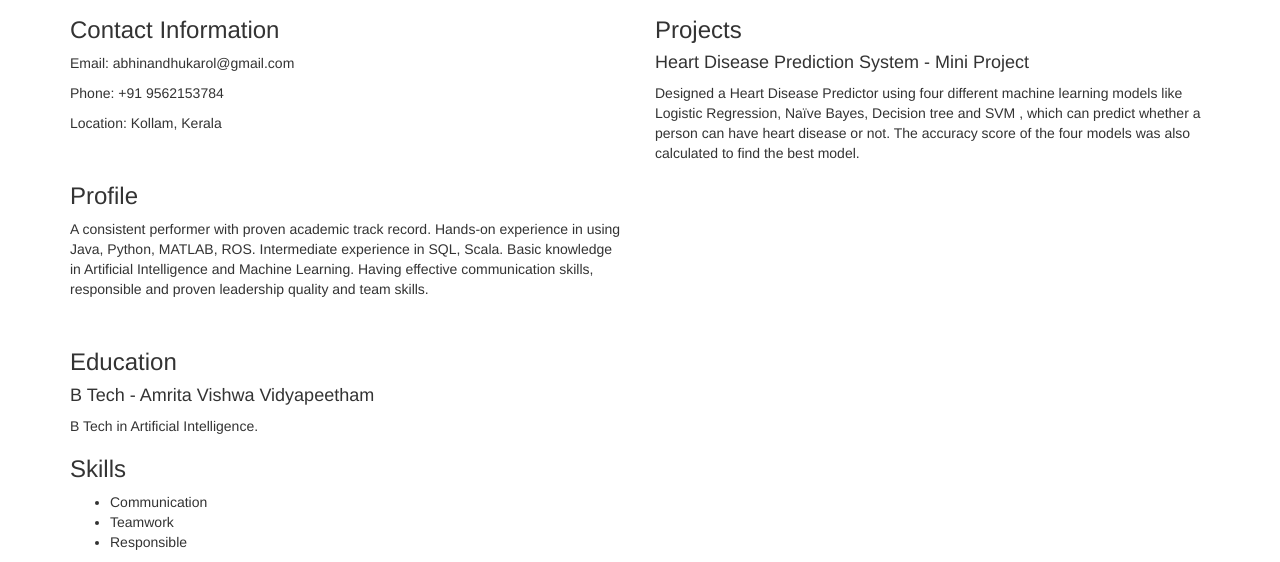
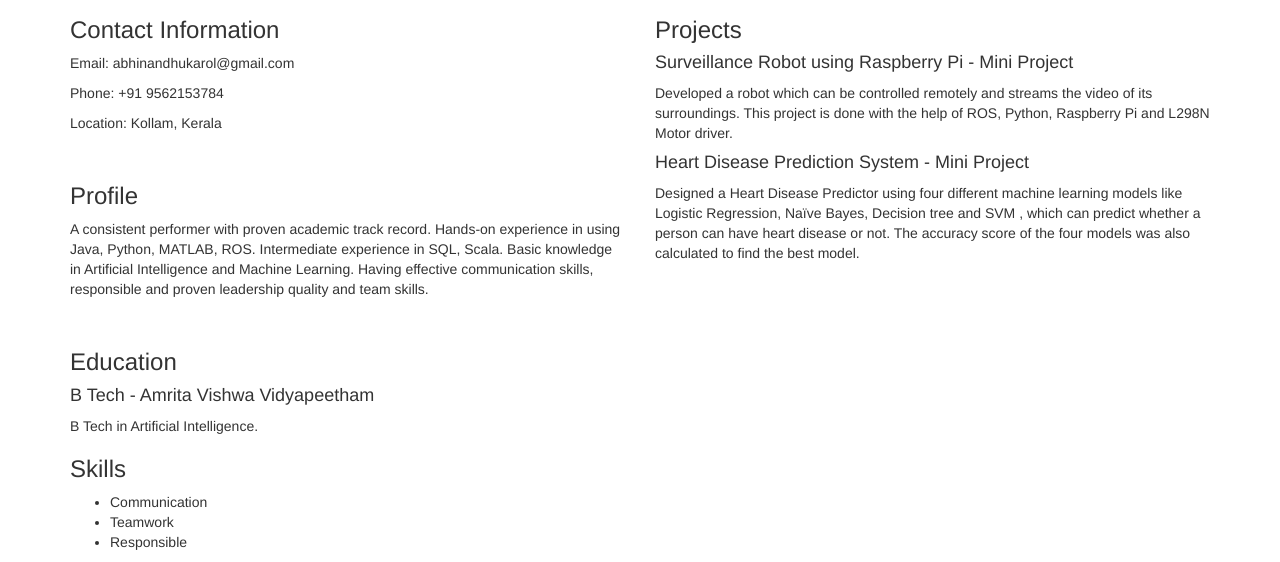
Before and after one commit to abhinandhuabhi/abhinandhuabhi.github.io, a plain HTML site: page index.html in a window 1280 px wide. Shown: the part 323-885 px from the top of the page. Drawn offline with nearby package versions, Linux system fonts and the light colour scheme.

Commit message:
Update index.html

```diff
--- a/index.html
+++ b/index.html
@@ -40,7 +40,10 @@
       </div>
       <div class="col-md-6">
         <h3>Projects</h3>
-
+        <h4>Surveillance Robot using Raspberry Pi - Mini Project</h4>
+        <p>Developed a robot which can be controlled remotely and streams the video of
+            its surroundings. This project is done with the help of ROS, Python, Raspberry
+            Pi and L298N Motor driver.</p>
         <h4>Heart Disease Prediction System - Mini Project</h4>
         <p> Designed a Heart Disease Predictor using four different machine learning
             models like Logistic Regression, Naïve Bayes, Decision tree and SVM , which
```
